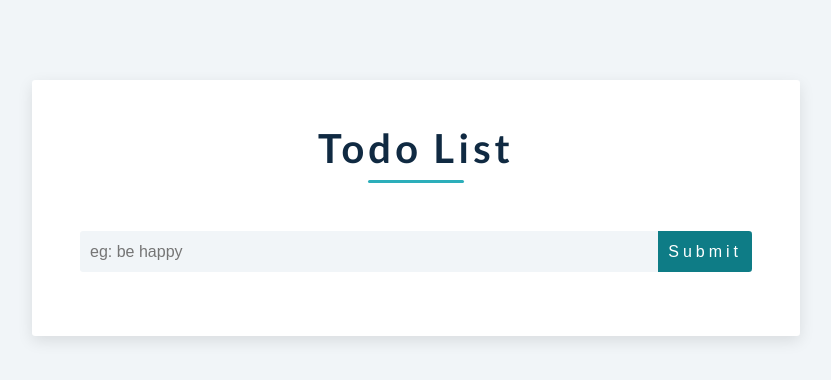
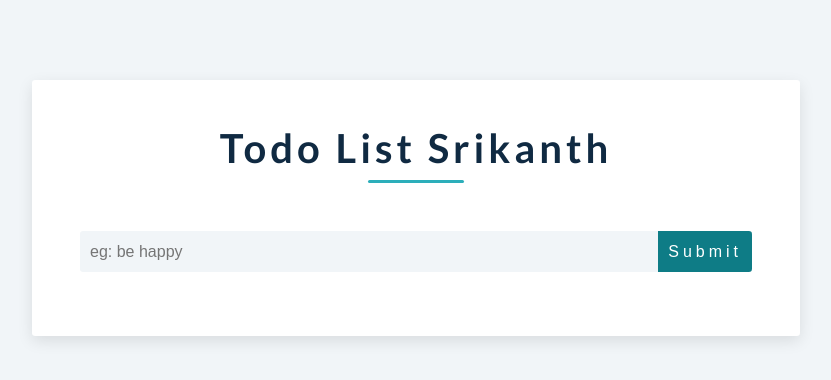
Before and after one commit to racharlasrikanth/react-todo-list, a React (Create React App) app: page / in a window 1280 px wide. Shown: the top 380 px of the page, without its empty margins (224-1055 px from the left). Built offline with nearby package versions, Linux system fonts and the light colour scheme.

Commit message:
some changes

```diff
--- a/src/components/Title.js
+++ b/src/components/Title.js
@@ -1,10 +1,12 @@
-import React from 'react';
+import React from "react";
 
 const Title = () => {
-  return <div className="title">
-  <h2>todo list</h2>
-  <div className="underline"></div>
-</div>;
-}
+  return (
+    <div className="title">
+      <h2>todo list srikanth</h2>
+      <div className="underline"></div>
+    </div>
+  );
+};
 
 export default Title;
```
Also changed, not shown: 1 other file (tests, documents, lock files or other folders).
